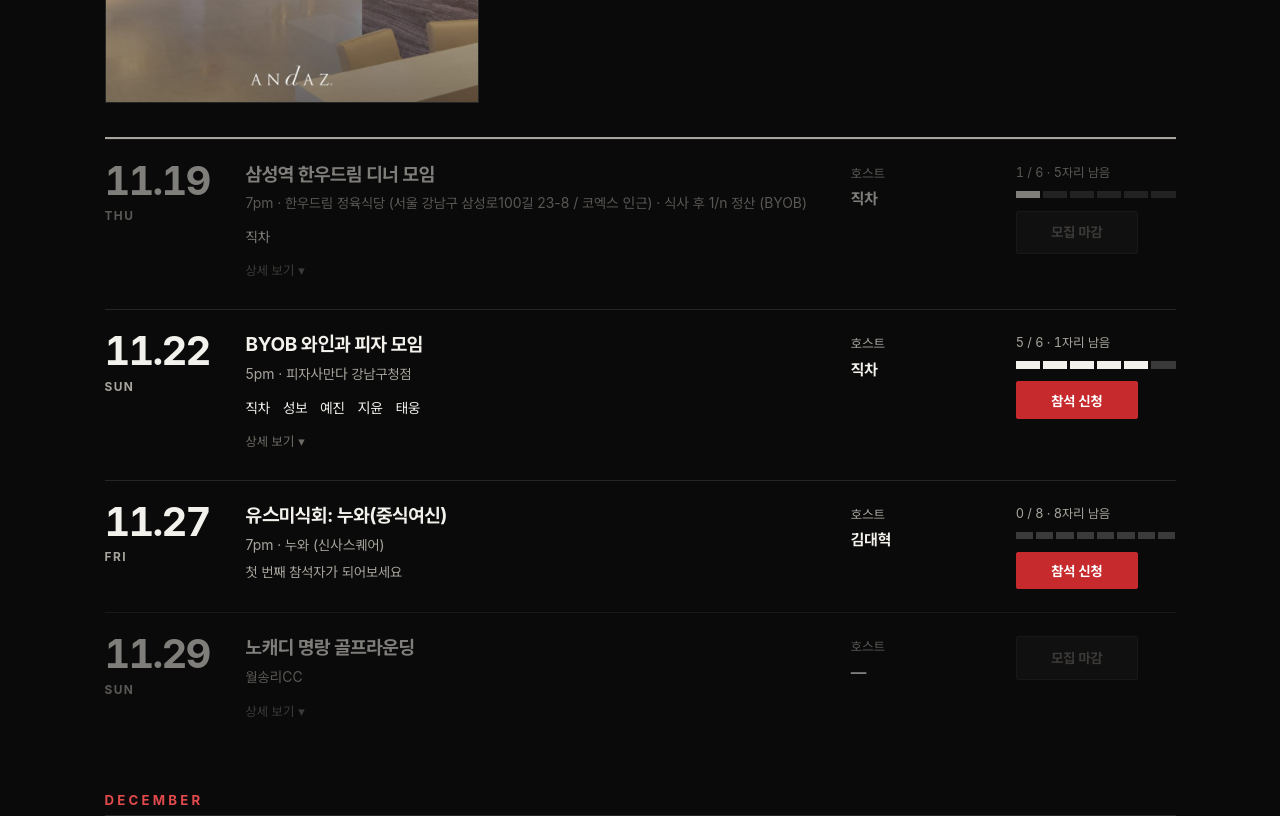
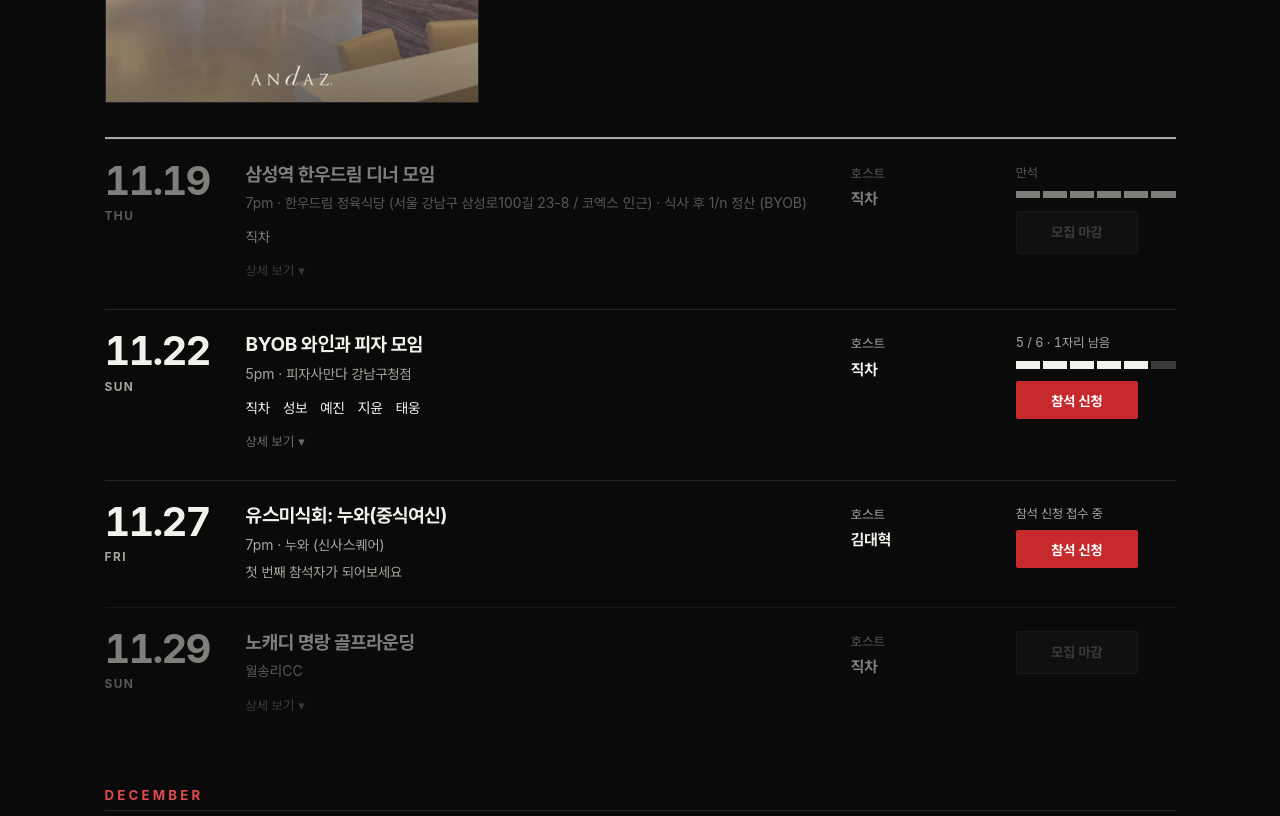
Before and after one commit to jikchaa/seoulyouthclub, a plain HTML site: page index.html in a window 1280 px wide. Shown: the part 940-1756 px from the top of the page. Drawn offline with Linux system fonts and the light colour scheme; no server answers; a web font is replaced by a local one.

Commit message:
Seats: closed shows full, form sign-ups show 접수 중; fill in hosts; rename Insight Days
- Closed events show 만석 with a full bar instead of seats left
- Events taking sign-ups through a form show '참석 신청 접수 중' without a seat count
- Host appears only when set; networking events stay blank
- Hosts added for 12 events; 8/1 and 8/21 renamed 유스클럽 인사이트 데이 as events

Claude-Session: https://claude.ai/code/session_01TNzxraXoTv2NHj8rRFZj2w

```diff
--- a/data/events.json
+++ b/data/events.json
@@ -22,7 +22,7 @@
     },
     {
       "id": "yclb-insight-day-1",
-      "title": "YCLB INSIGHT DAY #1",
+      "title": "유스클럽 인사이트 데이",
       "capacity": 6,
       "capacityText": "최대 6명",
       "date": "2026-08-01",
@@ -31,7 +31,8 @@
       "note": "간단한 다과와 함께 음료가 준비됩니다.",
       "attendees": [],
       "formUrl": "https://forms.gle/8hShm5yQEYNDXkRB7",
-      "status": "auto"
+      "status": "auto",
+      "kind": "event"
     },
     {
       "id": "hyatt-champagne",
@@ -40,7 +41,8 @@
       "time": "6pm-8pm",
       "place": "그랜드하얏트 로비라운지",
       "attendees": [],
-      "status": "closed"
+      "status": "closed",
+      "host": "직차"
     },
     {
       "id": "apgujeong-gadam",
@@ -71,7 +73,8 @@
       "time": "7pm",
       "attendees": [],
       "formUrl": "https://forms.gle/gF9FBPpG8ggUmfRm8",
-      "status": "auto"
+      "status": "auto",
+      "host": "직차"
     },
     {
       "id": "family-josun-palace",
@@ -154,7 +157,8 @@
           "url": "https://invite.kakao.com/tc/8SQSk5hnDD"
         }
       ],
-      "status": "waitlist"
+      "status": "waitlist",
+      "host": "직차"
     },
     {
       "id": "misikhoe-pavlo",
@@ -190,7 +194,8 @@
           "url": "https://invite.kakao.com/tc/R5S0sk7pZR"
         }
       ],
-      "status": "auto"
+      "status": "auto",
+      "host": "직차"
     },
     {
       "id": "us-wine-cheongdam",
@@ -218,7 +223,8 @@
       "note": "유스클럽의 구성원들과 건강하고 깊이있는 커피 네트워킹을 즐길 수 있는 기회입니다.",
       "attendees": [],
       "formUrl": "https://forms.gle/US4D5WT1WuukrtqR7",
-      "status": "auto"
+      "status": "auto",
+      "host": "직차"
     },
     {
       "id": "bookclub-july",
@@ -257,13 +263,14 @@
     },
     {
       "id": "ev-msepvyb-new",
-      "title": "YC Insight Day",
+      "title": "유스클럽 인사이트 데이",
       "date": "2026-08-21",
       "time": "7pm",
       "place": "강남역 일대(TBD)",
       "note": "곧 상세 정보가 업데이트됩니다.",
       "attendees": [],
-      "status": "auto"
+      "status": "auto",
+      "kind": "event"
     },
     {
       "id": "networking-andaz",
@@ -321,7 +328,8 @@
         "직차",
         "성보"
       ],
-      "status": "auto"
+      "status": "auto",
+      "host": "직차"
     },
     {
       "id": "autumn-hiking-surak-songsan",
@@ -345,7 +353,8 @@
       "date": "2026-10-09",
       "place": "베뉴지",
       "attendees": [],
-      "status": "closed"
+      "status": "closed",
+      "host": "한시형"
     },
     {
       "id": "garak-market-crab-byob",
@@ -416,7 +425,8 @@
       "date": "2026-10-31",
       "note": "주류(Drink)방에서 모집 완료",
       "attendees": [],
-      "status": "closed"
+      "status": "closed",
+      "host": "직차"
     },
     {
       "id": "host-coffee-chat-networking-1101",
@@ -463,7 +473,8 @@
       "image": "posters/yclb-insight-economy-1115-mv97ynsx.jpg",
       "desc": "하나증권에서 근무하시는 원종윤님을 모시고 '2027년 전망과 시나리오 대응법'을 주제로 인사이트를 얻고 참석자간 교류하는 자리입니다.",
       "formUrl": "https://forms.gle/3ij8xvRtcocjNeYE6",
-      "note": "강연자: 원종윤"
+      "note": "강연자: 원종윤",
+      "host": "원종윤"
     },
     {
       "id": "yclb-networking-year-end-1206",
@@ -485,7 +496,8 @@
       "time": "6pm",
       "attendees": [],
       "note": "골프방에서 모집 완료",
-      "status": "closed"
+      "status": "closed",
+      "host": "직차"
     },
     {
       "id": "hanwoo-dinner-samsung-1119",
@@ -561,7 +573,8 @@
       "place": "월송리CC",
       "note": "골프 방에서 모집 완료",
       "attendees": [],
-      "status": "closed"
+      "status": "closed",
+      "host": "직차"
     },
     {
       "id": "wine-class-spain-1212",
@@ -569,7 +582,8 @@
       "date": "2026-12-12",
       "note": "추가 정보가 업데이트됩니다.",
       "attendees": [],
-      "status": "auto"
+      "status": "auto",
+      "host": "손대승"
     }
   ],
   "notices": [
--- a/index.html
+++ b/index.html
@@ -1136,21 +1136,29 @@
     main.appendChild(tt);
 
     /* 호스트 */
+    /* 호스트가 정해진 모임만 표기한다. 네트워킹 같은 행사는 호스트를 비워 두면 빈 칸으로 남는다. */
     var host = el("div", "row-host");
-    host.appendChild(el("span", null, "호스트"));
-    host.appendChild(el("b", null, big ? "—" : (ev.host || "—")));
+    if (ev.host) {
+      host.appendChild(el("span", null, "호스트"));
+      host.appendChild(el("b", null, ev.host));
+    }
     main.appendChild(host);
 
     /* 자리 + 신청 */
     var seat = el("div", "row-seat");
-    if (!big && !openMeet && !past && ev.capacity) {
-      var cap = ev.capacity, left = Math.max(0, cap - going);
+    /* 신청 링크로 받는 모임은 자리 수 대신 접수 중임만 알린다. 마감된 모임은 꽉 찬 것으로 보인다. */
+    var closedFull = status === "closed";
+    var viaForm = !closedFull && !!safeUrl(ev.formUrl);
+    if (!big && !openMeet && !past && viaForm) {
+      seat.appendChild(el("small", null, "참석 신청 접수 중"));
+    } else if (!big && !openMeet && !past && ev.capacity) {
+      var cap = ev.capacity, left = closedFull ? 0 : Math.max(0, cap - going);
       seat.appendChild(el("small", null, left > 0 ? going + " / " + cap + " · " + left + "자리 남음" : "만석"));
       if (cap <= 12) {
         var bar = el("div", "seat-bar");
         for (var i = 0; i < cap; i++) {
           var tick = document.createElement("i");
-          if (i < going) tick.className = "f";
+          if (closedFull || i < going) tick.className = "f";
           bar.appendChild(tick);
         }
         seat.appendChild(bar);
@@ -1164,7 +1172,7 @@
     if (openMeet && !past) {
       action = el("span", "row-btn off", "자유 참여");   // 상세는 제목 아래 '상세 보기'로 연다
     } else if (big) {
-      action = extra ? toggleButton(extra, "row-btn") : el("span", "row-btn off", "정보 준비 중");
+      action = extra ? toggleButton(extra, "row-btn") : el("span", "row-btn off", past ? "종료" : "정보 준비 중");
     } else if (past) {
       action = el("span", "row-btn off", "종료");
     } else if (status === "closed" || !signup) {
```
